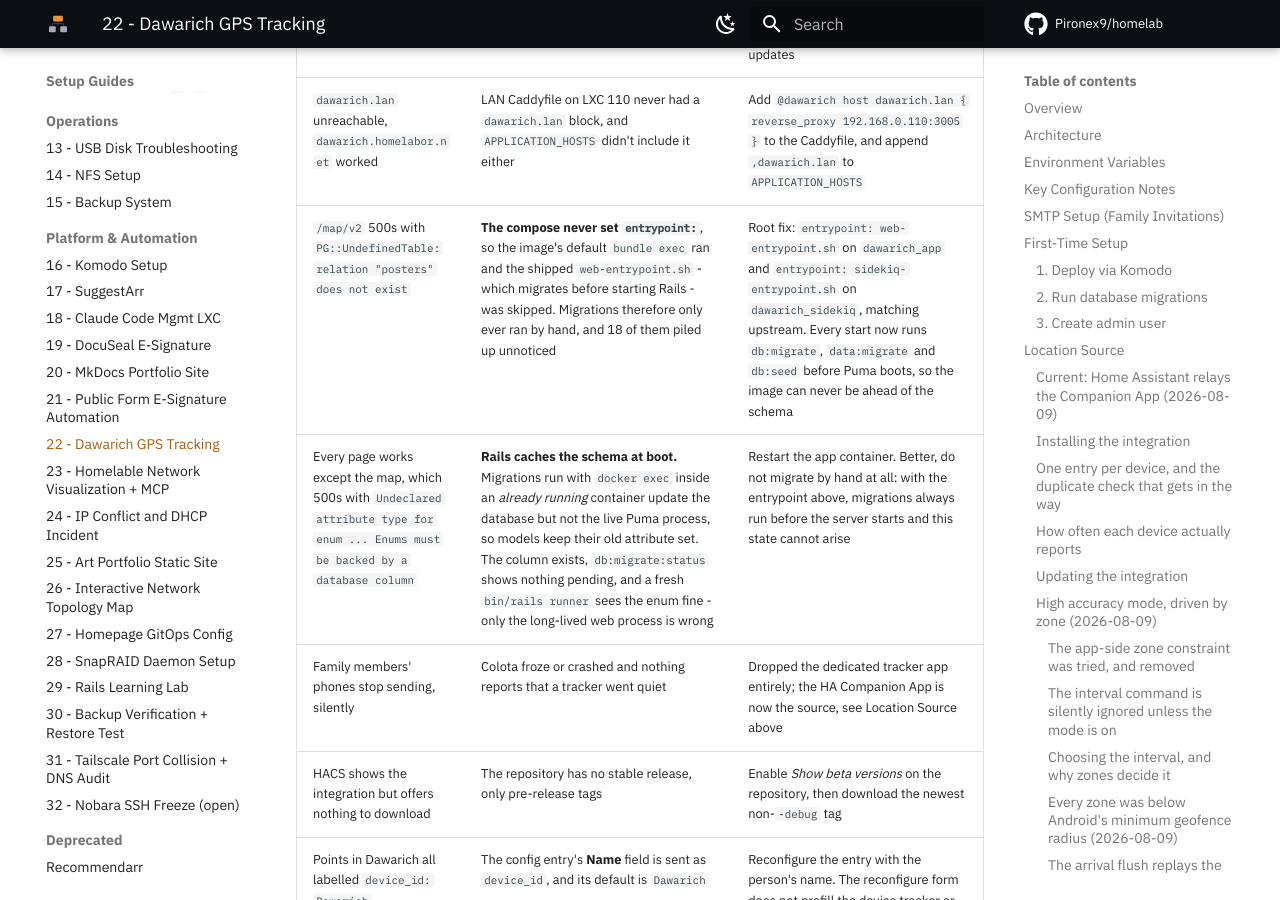
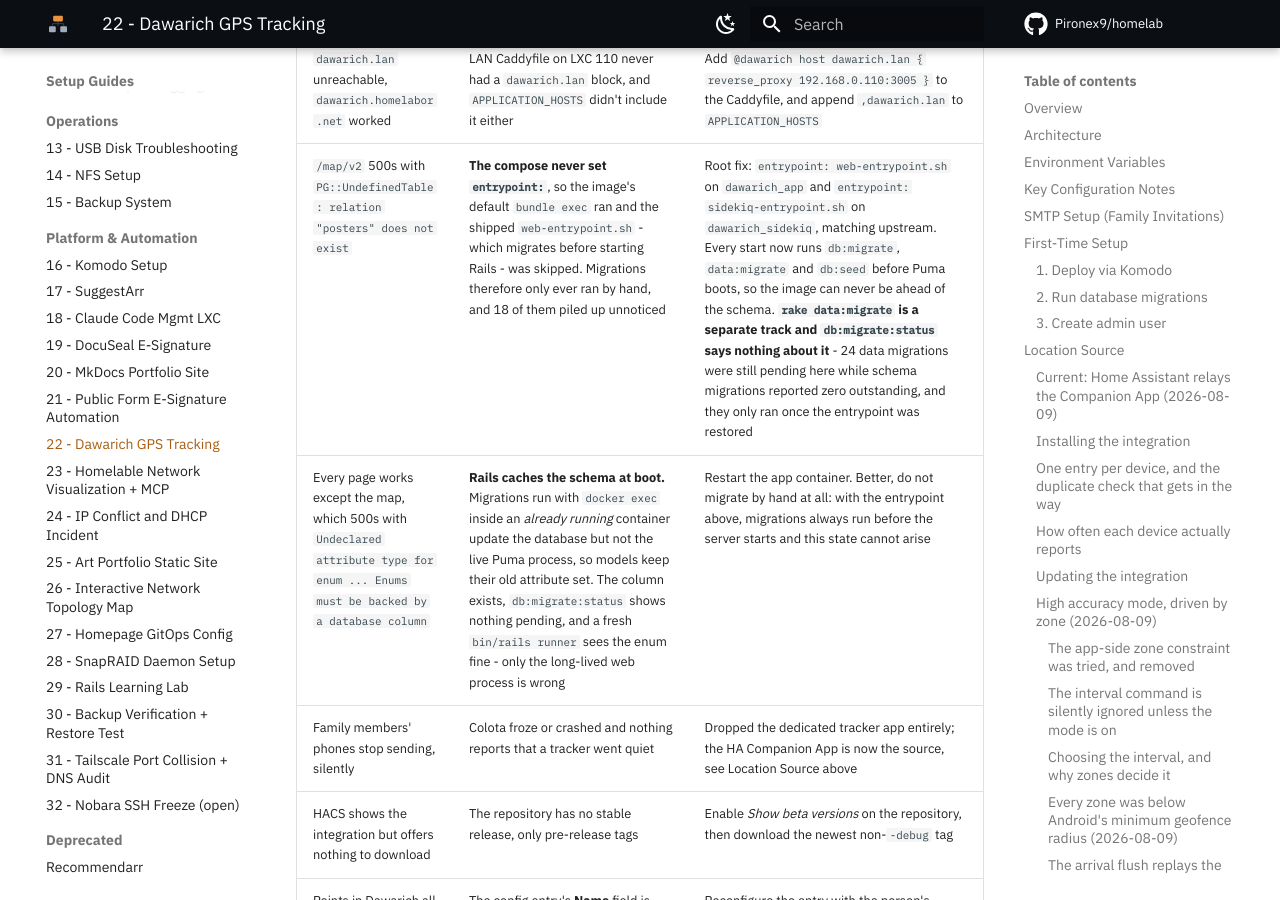
Before and after one commit to Pironex9/homelab, an MkDocs documentation site: the page built from docs/proxmox/22_Dawarich_GPS_Tracking_Setup.md, in a window 1280 px wide and 900 px high, scrolled down 19487 px. Built offline with MkDocs 1.6.1 and Material for MkDocs 9.7.7, drawn with Linux system fonts in a browser that asks for light colours; comment, search, counter and statistics services are not loaded.

Commit message:
docs(dawarich): data migrations are a separate track that db:migrate:status does not report
24 of them were pending while schema migrations showed zero outstanding, which
is why the manual db:migrate looked like it had finished the job.

```diff
--- a/docs/proxmox/22_Dawarich_GPS_Tracking_Setup.md
+++ b/docs/proxmox/22_Dawarich_GPS_Tracking_Setup.md
@@ -494,7 +494,7 @@
 | `dawarich.homelabor.net` returns 503 / no available server | `APPLICATION_PROTOCOL: https` causes Rails force_ssl redirect loop through Pangolin | Set `APPLICATION_PROTOCOL: http` - Pangolin handles TLS |
 | Map V2 blank in all browsers | `/maps_maplibre/styles/light.json` returns 404 - static style files in the Docker image are shadowed by the `/var/app/public` volume mount | Copy style files from the image to the host volume: `docker run --rm -v /srv/docker-data/dawarich-public:/target freikin/dawarich:latest sh -c "cp -r /var/app/public/maps_maplibre /target/"` - files persist across updates |
 | `dawarich.lan` unreachable, `dawarich.homelabor.net` worked | LAN Caddyfile on LXC 110 never had a `dawarich.lan` block, and `APPLICATION_HOSTS` didn't include it either | Add `@dawarich host dawarich.lan { reverse_proxy 192.168.0.110:3005 }` to the Caddyfile, and append `,dawarich.lan` to `APPLICATION_HOSTS` |
-| `/map/v2` 500s with `PG::UndefinedTable: relation "posters" does not exist` | **The compose never set `entrypoint:`**, so the image's default `bundle exec` ran and the shipped `web-entrypoint.sh` - which migrates before starting Rails - was skipped. Migrations therefore only ever ran by hand, and 18 of them piled up unnoticed | Root fix: `entrypoint: web-entrypoint.sh` on `dawarich_app` and `entrypoint: sidekiq-entrypoint.sh` on `dawarich_sidekiq`, matching upstream. Every start now runs `db:migrate`, `data:migrate` and `db:seed` before Puma boots, so the image can never be ahead of the schema |
+| `/map/v2` 500s with `PG::UndefinedTable: relation "posters" does not exist` | **The compose never set `entrypoint:`**, so the image's default `bundle exec` ran and the shipped `web-entrypoint.sh` - which migrates before starting Rails - was skipped. Migrations therefore only ever ran by hand, and 18 of them piled up unnoticed | Root fix: `entrypoint: web-entrypoint.sh` on `dawarich_app` and `entrypoint: sidekiq-entrypoint.sh` on `dawarich_sidekiq`, matching upstream. Every start now runs `db:migrate`, `data:migrate` and `db:seed` before Puma boots, so the image can never be ahead of the schema. **`rake data:migrate` is a separate track and `db:migrate:status` says nothing about it** - 24 data migrations were still pending here while schema migrations reported zero outstanding, and they only ran once the entrypoint was restored |
 | Every page works except the map, which 500s with `Undeclared attribute type for enum ... Enums must be backed by a database column` | **Rails caches the schema at boot.** Migrations run with `docker exec` inside an *already running* container update the database but not the live Puma process, so models keep their old attribute set. The column exists, `db:migrate:status` shows nothing pending, and a fresh `bin/rails runner` sees the enum fine - only the long-lived web process is wrong | Restart the app container. Better, do not migrate by hand at all: with the entrypoint above, migrations always run before the server starts and this state cannot arise |
 | Family members' phones stop sending, silently | Colota froze or crashed and nothing reports that a tracker went quiet | Dropped the dedicated tracker app entirely; the HA Companion App is now the source, see Location Source above |
 | HACS shows the integration but offers nothing to download | The repository has no stable release, only pre-release tags | Enable *Show beta versions* on the repository, then download the newest non-`-debug` tag |
```
